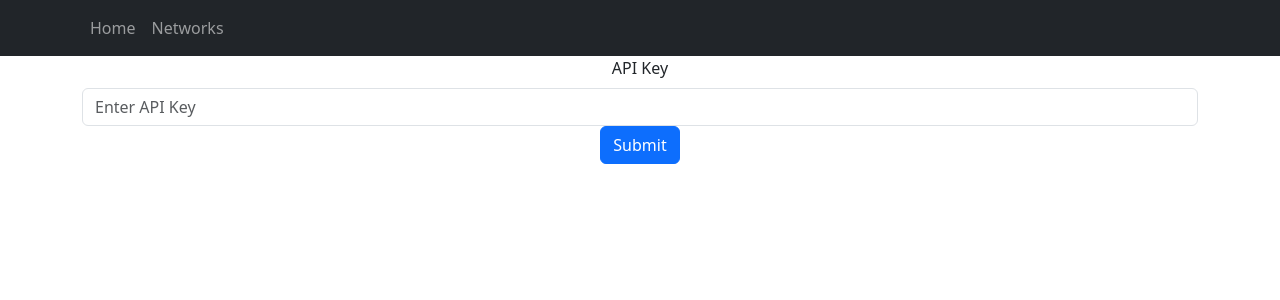
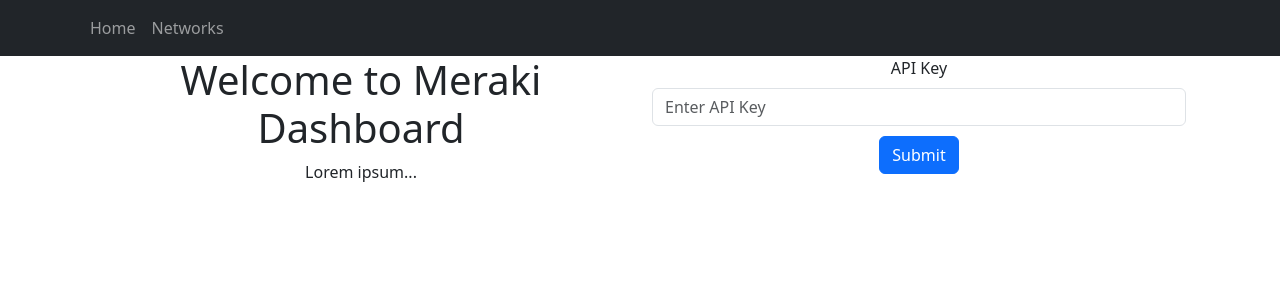
Before and after one commit to BlakeBrown03/Personal-Meraki, a React (Vite) app: page / in a window 1280 px wide. Shown: the top 300 px of the page. Built offline with nearby package versions, Linux system fonts and the light colour scheme.

Commit message:
Put API key in gitignore and added some more stuff.

```diff
--- a/src/pages/Login.tsx
+++ b/src/pages/Login.tsx
@@ -1,8 +1,10 @@
 import { useState } from "react";
-import { Form, Button } from "react-bootstrap";
+import { Form, Button, Container, Col, Row } from "react-bootstrap";
+import { useNavigate } from "react-router-dom";
 
 export default function Login() {
-    const [key,setKey] = useState("");
+	const [key, setKey] = useState("");
+	const navigate = useNavigate();
 
 	function registerKey(e: any): void {
 		e?.preventDefault();
@@ -11,15 +13,37 @@
 			return;
 		}
 		sessionStorage.setItem("apiKey", JSON.stringify(key.toLowerCase()));
-    };
+		navigate("/networks");
+	}
 
 	return (
-        <Form style={{textAlign: "center"}}>
+		<Container fluid>
+			<Row>
+				<Col>
+					<h1 style={{ textAlign: "center" }}>
+						Welcome to Meraki Dashboard
+					</h1>
+					<p style={{ textAlign: "center" }}>Lorem ipsum...</p>
+				</Col>
+				<Col>
+					<Form style={{ textAlign: "center" }}>
 						<Form.Group>
 							<Form.Label>API Key</Form.Label>
-                <Form.Control type="text" placeholder="Enter API Key" onChange={(e) => setKey(e.target.value)}/>
+							<Form.Control
+								type="text"
+								placeholder="Enter API Key"
+								onChange={e => setKey(e.target.value)}
+							/>
 						</Form.Group>
-            <Button variant="primary" onClick={registerKey}>Submit</Button>
+						<Button
+							variant="primary"
+							onClick={registerKey}
+							style={{ marginTop: 10 }}>
+							Submit
+						</Button>
 					</Form>
+				</Col>
+			</Row>
+		</Container>
 	);
-};
+}
--- a/src/pages/NetworksPage.tsx
+++ b/src/pages/NetworksPage.tsx
@@ -44,11 +44,21 @@
 		console.log(typeFilter);
 		setShownNetworks(
 			networks.filter((network: any) => {
-				if (typeFilter === "site" && network.name.substring(0,4) === "site") {
+				if (
+					typeFilter === "site" &&
+					network.name.substring(0, 4) === "site"
+				) {
 					return network;
-				} else if (typeFilter === "user" && network.name.substring(0,3) === "usr") {
+				} else if (
+					typeFilter === "user" &&
+					network.name.substring(0, 3) === "usr"
+				) {
 					return network;
-				} else if (typeFilter === "other" && network.name.substring(0,3) !== "usr" && network.name.substring(0,4) !== "site") {
+				} else if (
+					typeFilter === "other" &&
+					network.name.substring(0, 3) !== "usr" &&
+					network.name.substring(0, 4) !== "site"
+				) {
 					return network;
 				} else if (typeFilter === "") {
 					return network;
@@ -66,12 +76,24 @@
 			<h1 style={{ textAlign: "center" }}>Welcome to Meraki API</h1>
 			{networks.length > 0 ? (
 				<>
-					<Form.Select onChange={(e) => setTypeFilter(e.target.value)}>
-						<option value="">All</option>
-						<option value="user">Users</option>
-						<option value="site">Sites</option>
-						<option value="other">Other</option>
-					</Form.Select>
+					<Container fluid>
+						<Row>
+							<Col>
+								<Form.Select
+									onChange={e =>
+										setTypeFilter(e.target.value)
+									}>
+									<option value="">All</option>
+									<option value="user">Users</option>
+									<option value="site">Sites</option>
+									<option value="other">Other</option>
+								</Form.Select>
+							</Col>
+							<Col>
+								<Form.Control type="text" placeholder="Search..."></Form.Control>
+							</Col>
+						</Row>
+					</Container>
 					<Container fluid>
 						<Row>
 							{shownNetworks
```
Also changed, not shown: key.txt, 1 other file (tests, documents, lock files or other folders). Lines whose indentation alone changed are shown as unchanged.
